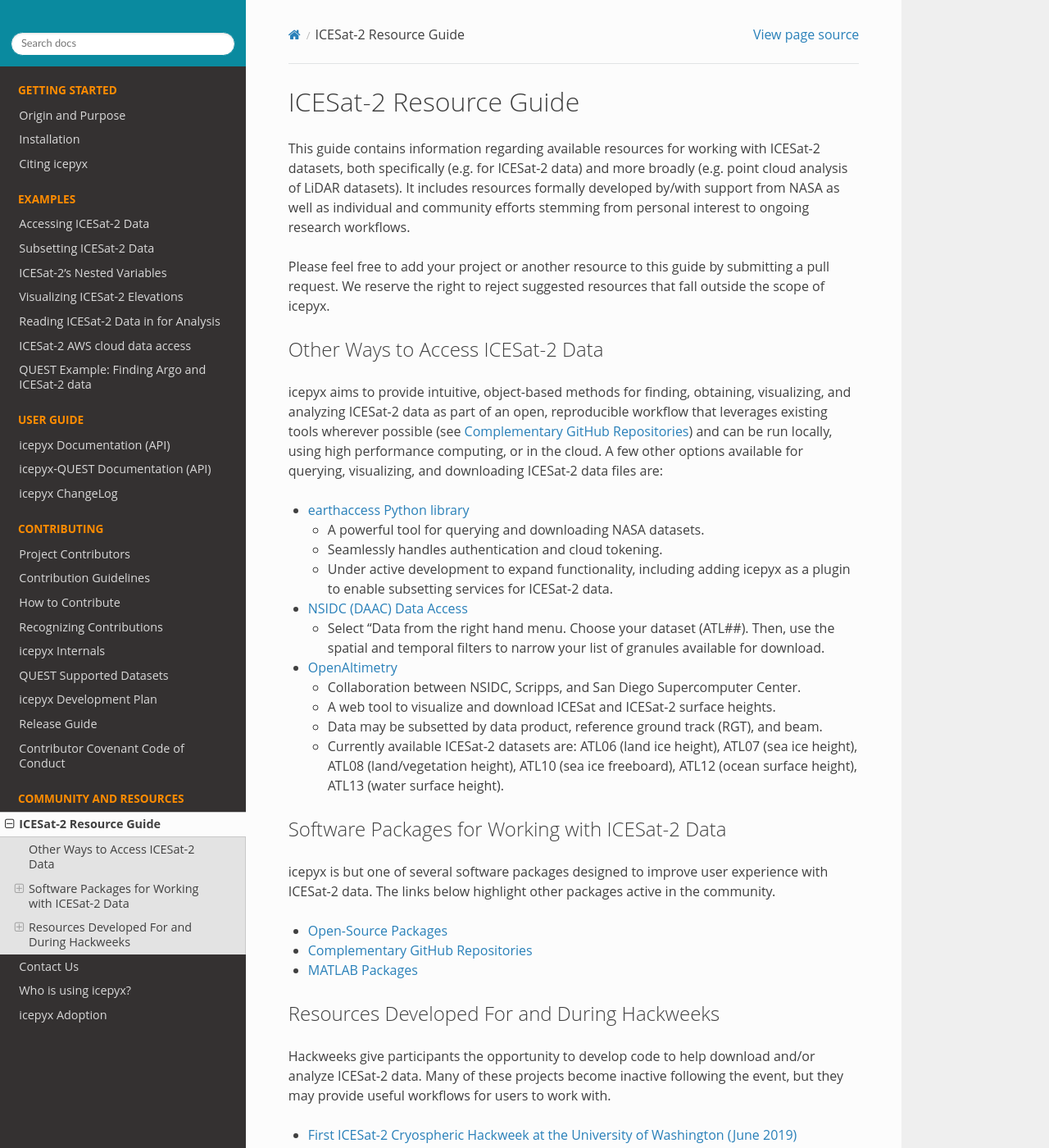
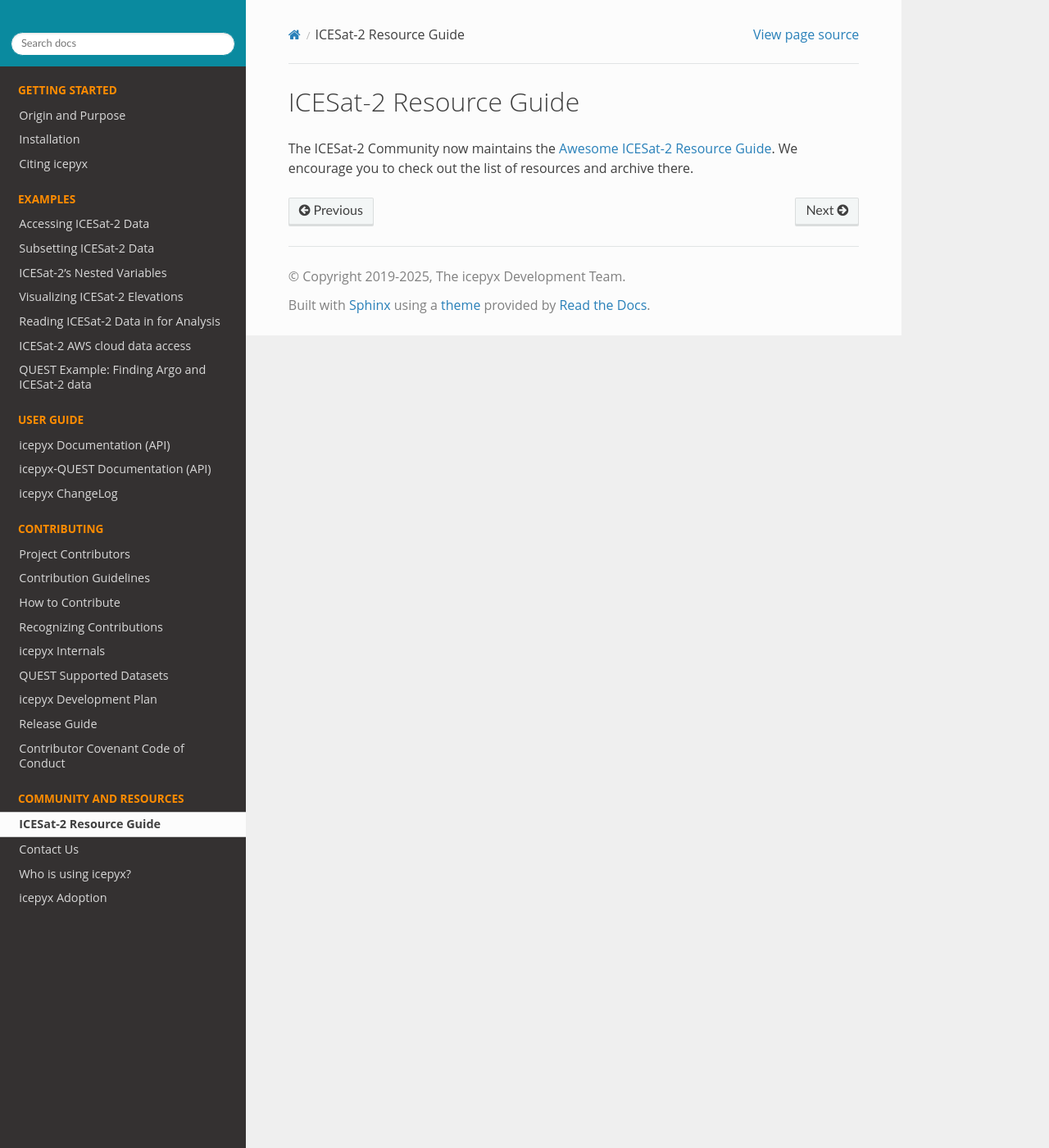
Before and after one commit to icesat2py/icepyx, a Sphinx documentation site: the page built from doc/source/community/resources.rst, in a window 1280 px wide and 1400 px high. Shown: the whole window at 82% size. Built offline with Sphinx 7.4.7 and the Read the Docs theme 3.1.0, drawn with Linux system fonts in a browser that asks for light colours; the version number could not be read and is left out; some of the changed text lies outside the part shown.

Commit message:
migrate IS2 resource guide to central community page (#706)

```diff
--- a/doc/source/community/resources.rst
+++ b/doc/source/community/resources.rst
@@ -3,61 +3,5 @@
 ICESat-2 Resource Guide
 =======================
 
-This guide contains information regarding available resources for working with ICESat-2 datasets,
-both specifically (e.g. for ICESat-2 data) and more broadly (e.g. point cloud analysis of LiDAR datasets).
-It includes resources formally developed by/with support from NASA as well as individual and
-community efforts stemming from personal interest to ongoing research workflows.
-
-Please feel free to add your project or another resource to this guide by submitting a pull request.
-We reserve the right to reject suggested resources that fall outside the scope of icepyx.
-
-Other Ways to Access ICESat-2 Data
-----------------------------------
-icepyx aims to provide intuitive, object-based methods for finding, obtaining, visualizing, and analyzing ICESat-2 data as part of an open,
-reproducible workflow that leverages existing tools wherever possible (see :ref:`Complementary GitHub Repositories <complementary_GH_repos_label>`)
-and can be run locally, using high performance computing, or in the cloud.
-A few other options available for querying, visualizing, and downloading ICESat-2 data files are:
-
-- `earthaccess Python library <https://earthaccess.readthedocs.io>`_
-
-  - A powerful tool for querying and downloading NASA datasets.
-  - Seamlessly handles authentication and cloud tokening.
-  - Under active development to expand functionality,
-    including adding icepyx as a plugin to enable subsetting services for ICESat-2 data.
-
-- `NSIDC (DAAC) Data Access <https://nsidc.org/data/icesat-2>`_
-
-  - Select “Data from the right hand menu.
-    Choose your dataset (ATL##).
-    Then, use the spatial and temporal filters to narrow your list of granules available for download.
-
-- `OpenAltimetry <https://openaltimetry.earthdatacloud.nasa.gov>`_
-
-  - Collaboration between NSIDC, Scripps, and San Diego Supercomputer Center.
-  - A web tool to visualize and download ICESat and ICESat-2 surface heights.
-  - Data may be subsetted by data product, reference ground track (RGT), and beam.
-  - Currently available ICESat-2 datasets are: ATL06 (land ice height), ATL07 (sea ice height),
-    ATL08 (land/vegetation height), ATL10 (sea ice freeboard), ATL12 (ocean surface height), ATL13 (water surface height).
-
-Software Packages for Working with ICESat-2 Data
-------------------------------------------------
-icepyx is but one of several software packages designed to improve user experience with ICESat-2 data.
-The links below highlight other packages active in the community.
-
-.. toctree::
-  :maxdepth: 2
-
-  resources/IS2_software
-
-Resources Developed For and During Hackweeks
---------------------------------------------
-Hackweeks give participants the opportunity to develop code to help download and/or analyze ICESat-2 data.
-Many of these projects become inactive following the event, but they may provide useful workflows for users to work with.
-
-.. toctree::
-  :maxdepth: 2
-
-  resources/2019_IS2_HW
-  resources/2020_IS2_HW
-  resources/2022_IS2_HW
-  resources/2023_IS2_HW
+The ICESat-2 Community now maintains the `Awesome ICESat-2 Resource Guide <https://icesat-2.github.io/awesome-icesat2/>`_.
+We encourage you to check out the list of resources and archive there.
```
Also changed, not shown: doc/source/community/resources/2019_IS2_HW.rst (deleted, +0 -76 lines), doc/source/community/resources/2020_IS2_HW.rst (deleted, +0 -97 lines), doc/source/community/resources/2022_IS2_HW.rst (deleted, +0 -51 lines), doc/source/community/resources/2023_IS2_HW.rst (deleted, +0 -54 lines), doc/source/community/resources/IS2_software.rst (deleted, +0 -78 lines).
